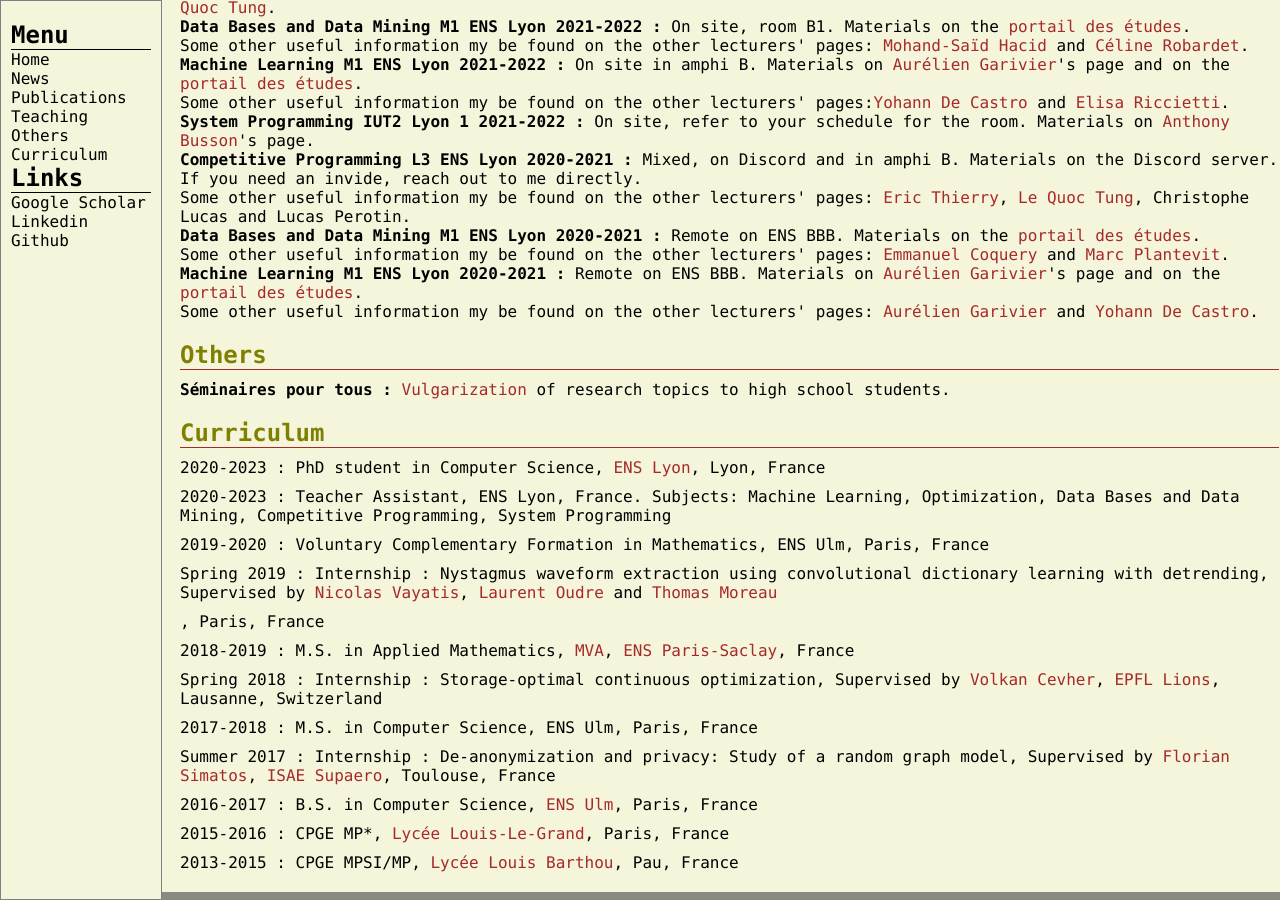
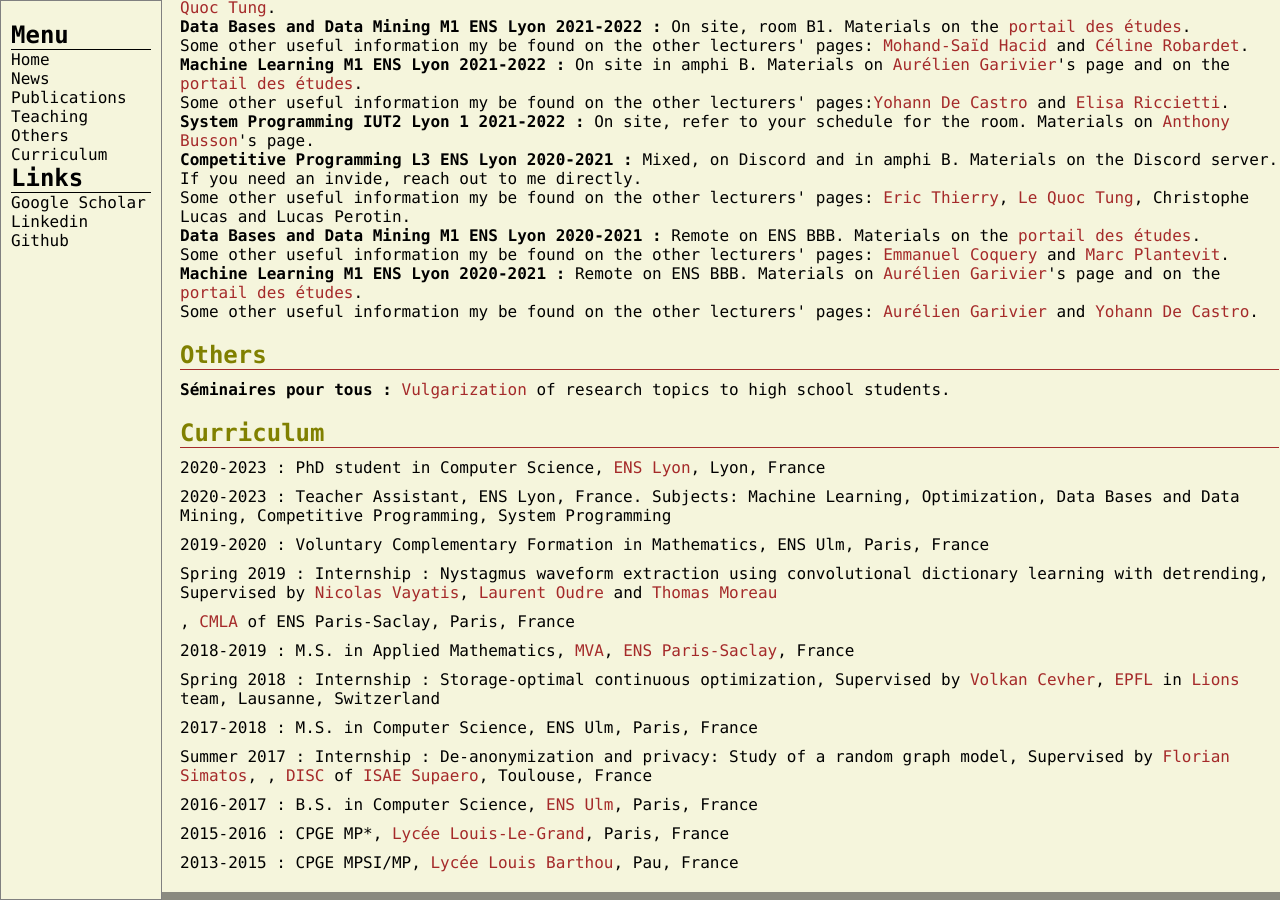
Before and after one commit to clemlal/clemlal.github.io, a Jekyll site: the page index.html, which Jekyll copies as it is, in a window 1280 px wide and 900 px high, scrolled down 1381 px. Built offline with Jekyll 4.4.1, drawn with Linux system fonts in a browser that asks for light colours.

Commit message:
Update index.html

```diff
--- a/index.html
+++ b/index.html
@@ -175,11 +175,11 @@
         <li>2020-2023 : PhD student in Computer Science, <a href="http://www.ens-lyon.fr/" target="_blank" rel="noopener noreferrer">ENS Lyon</a>, Lyon, France</li>
         <li>2020-2023 : Teacher Assistant, ENS Lyon, France. Subjects: Machine Learning, Optimization, Data Bases and Data Mining, Competitive Programming, System Programming</li>
         <li>2019-2020 : Voluntary Complementary Formation in Mathematics, ENS Ulm, Paris, France</li>
-        <li>Spring 2019 : Internship : Nystagmus waveform extraction using convolutional dictionary learning with detrending, Supervised by <a href="https://nvayatis.perso.math.cnrs.fr/" target="_blank" rel="noopener noreferrer">Nicolas Vayatis</a>, <a href="http://www.laurentoudre.fr/" target="_blank" rel="noopener noreferrer">Laurent Oudre</a> and <a href="https://tommoral.github.io/about.html" target="_blank" rel="noopener noreferrer">Thomas Moreau</a></li>, Paris, France
+        <li>Spring 2019 : Internship : Nystagmus waveform extraction using convolutional dictionary learning with detrending, Supervised by <a href="https://nvayatis.perso.math.cnrs.fr/" target="_blank" rel="noopener noreferrer">Nicolas Vayatis</a>, <a href="http://www.laurentoudre.fr/" target="_blank" rel="noopener noreferrer">Laurent Oudre</a> and <a href="https://tommoral.github.io/about.html" target="_blank" rel="noopener noreferrer">Thomas Moreau</a></li>,  <a href="http://cmla.ens-paris-saclay.fr/version-anglaise/" target="_blank" rel="noopener noreferrer">CMLA</a> of ENS Paris-Saclay, Paris, France
         <li>2018-2019 : M.S. in Applied Mathematics, <a href="https://www.master-mva.com/" target="_blank" rel="noopener noreferrer">MVA</a>, <a href="https://ens-paris-saclay.fr/" target="_blank" rel="noopener noreferrer">ENS Paris-Saclay</a>, France</li>
-        <li>Spring 2018 : Internship : Storage-optimal continuous optimization, Supervised by <a href="https://people.epfl.ch/volkan.cevher" target="_blank" rel="noopener noreferrer">Volkan Cevher</a>, <a href="https://www.epfl.ch/fr/" target="_blank" rel="noopener noreferrer">EPFL</a> <a href="https://www.epfl.ch/labs/lions/" target="_blank" rel="noopener noreferrer">Lions</a>, Lausanne, Switzerland</li>
+        <li>Spring 2018 : Internship : Storage-optimal continuous optimization, Supervised by <a href="https://people.epfl.ch/volkan.cevher" target="_blank" rel="noopener noreferrer">Volkan Cevher</a>, <a href="https://www.epfl.ch/fr/" target="_blank" rel="noopener noreferrer">EPFL</a> in <a href="https://www.epfl.ch/labs/lions/" target="_blank" rel="noopener noreferrer">Lions</a> team, Lausanne, Switzerland</li>
         <li>2017-2018 : M.S. in Computer Science, ENS Ulm, Paris, France</li>
-        <li>Summer 2017 : Internship : De-anonymization and privacy: Study of a random graph model, Supervised by <a href="https://pagespro.isae-supaero.fr/florian-simatos/?lang=fr" target="_blank" rel="noopener noreferrer">Florian Simatos</a>, <a href="https://www.isae-supaero.fr/fr/" target="_blank" rel="noopener noreferrer">ISAE Supaero</a>, Toulouse, France</li>
+        <li>Summer 2017 : Internship : De-anonymization and privacy: Study of a random graph model, Supervised by <a href="https://pagespro.isae-supaero.fr/florian-simatos/?lang=fr" target="_blank" rel="noopener noreferrer">Florian Simatos</a>, ,  <a href="https://www.isae-supaero.fr/en/research/departments/department-of-complex-systems-engineering-disc-94/department-of-complex-systems-engineering-disc/" target="_blank" rel="noopener noreferrer">DISC</a> of <a href="https://www.isae-supaero.fr/fr/" target="_blank" rel="noopener noreferrer">ISAE Supaero</a>, Toulouse, France</li>
         <li>2016-2017 : B.S. in Computer Science, <a href="https://www.ens.psl.eu/" target="_blank" rel="noopener noreferrer">ENS Ulm</a>, Paris, France</li>
         <li>2015-2016 : CPGE MP*, <a href="https://www.louislegrand.fr/" target="_blank" rel="noopener noreferrer">Lycée Louis-Le-Grand</a>, Paris, France</li>
         <li>2013-2015 : CPGE MPSI/MP, <a href="https://www.lyceelouisbarthou.fr/" target="_blank" rel="noopener noreferrer">Lycée Louis Barthou</a>, Pau, France</li>
```
